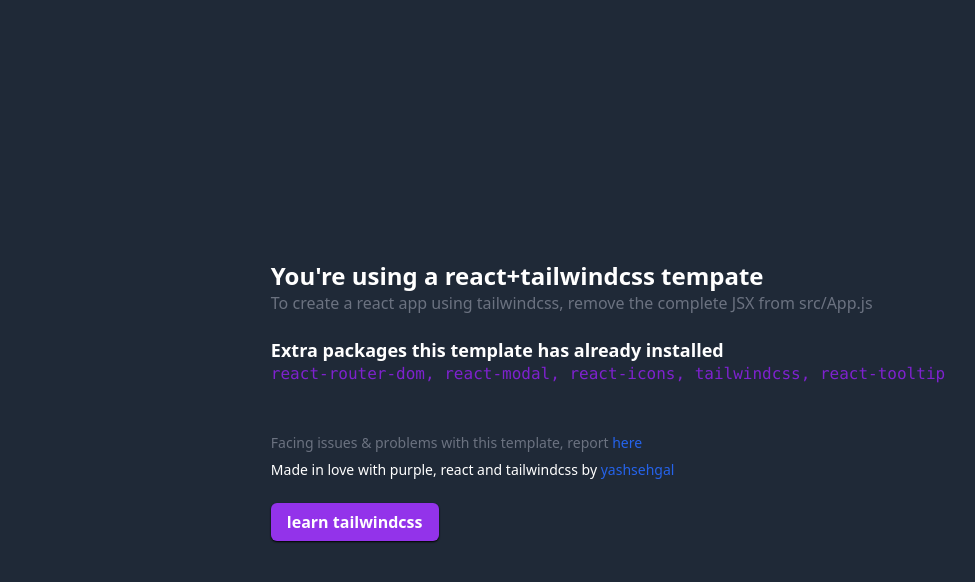
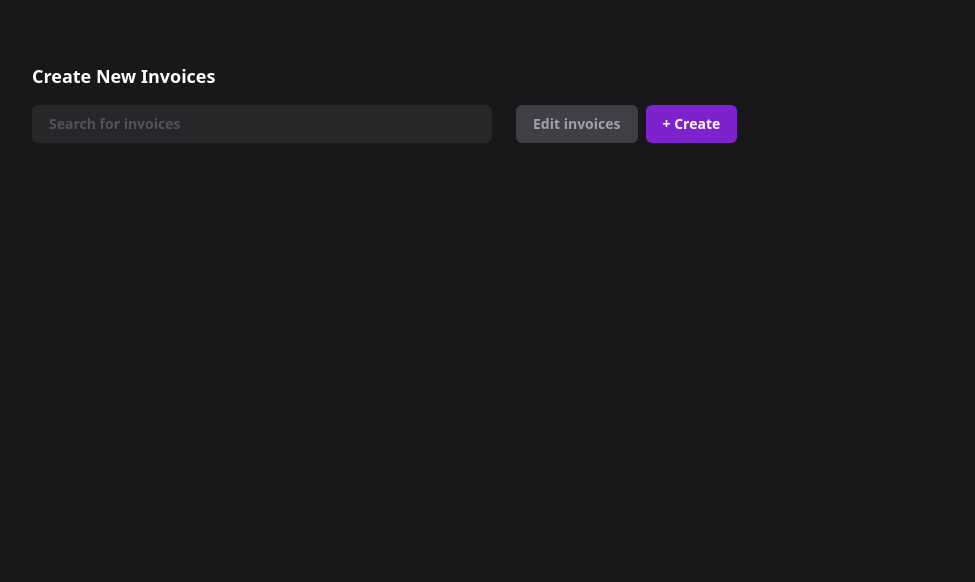
Before and after one commit to yashsehgal/uifeature-random-cover-generator, a React (Create React App) app: page / in a window 1280 px wide. Shown: the top 582 px of the page, without its empty margins (32-1007 px from the left). Built offline with nearby package versions, Linux system fonts and the light colour scheme.

Commit message:
Feat: UI template added

```diff
--- a/src/App.js
+++ b/src/App.js
@@ -1,33 +1,9 @@
+import CreateNewFiles from "./component/CreateNewFiles";
 
 export default function App() {
   return (
-    <div className="app w-[100vw] h-[100vh] flex flex-row items-center justify-center bg-gray-800 cursor-default">
-      <div className="app-content-container">
-        <h1 className="leading-snug text-2xl text-white font-semibold">
-          You're using a react+tailwindcss tempate
-        </h1>
-        <h3 className="leading-snug text-gray-500 font-normal">To create a react app using tailwindcss, remove the complete JSX from src/App.js</h3>
-        <div className="mt-6" />
-        <h4 className="leading-snug text-white font-semibold text-lg">
-          Extra packages this template has already installed
-        </h4>
-        <div className="leading-snug w-fit h-fit gap-2 font-medium font-mono text-purple-700 cursor-default">
-          react-router-dom, react-modal, react-icons, tailwindcss, react-tooltip
-        </div>
-        <div className="mt-12 font-normal">
-          <p className="leading-snug text-gray-500 text-sm">
-            Facing issues {"&"} problems with this template, report <a className="leading-snug text-blue-600 hover:underline" target="_blank" href="https://github.com/yashsehgal/react-tailwind-template/issues">here</a>
-          </p>
-          <p className="mt-2 leading-snug text-sm text-white">
-            Made in love with purple, react and tailwindcss by <a href="https://yashsehgal.com" target="_blank" className="leading-snug text-blue-600 hover:underline">yashsehgal</a>
-          </p>
-        </div>
-        <button className="mt-6 px-4 py-2 rounded-md bg-purple-600 text-white font-semibold flex flex-row items-center justify-center leading-snug lowercase hover:bg-blue-600 shadow-sm shadow-black"
-          onClick={() => window.open('https://tailwindcss.com/')}
-        >
-          learn tailwindcss
-        </button>
-      </div>
+    <div className="app">
+      <CreateNewFiles />
     </div>
   )
 }
--- /dev/null
+++ b/src/component/CreateNewFiles.jsx
@@ -0,0 +1,37 @@
+import React, { useState } from "react";
+
+import ReactModal from "react-modal";
+
+ReactModal.setAppElement("#root");
+
+export default function CreateNewFiles() {
+    const [createNewPopup, setCreateNewPopup] = useState(false);
+    return (
+        <React.Fragment>
+            <div className="create-new-files-section-wrapper m-16">
+                <h1 className="leading-snug text-white font-semibold text-lg">Create New Invoices</h1>
+                <div className="mt-4 flex flex-row items-center justify-start gap-6">
+                    <input type="text"
+                        className="w-[460px] h-fit px-4 py-2 rounded-md border border-transparent bg-zinc-800 placeholder:text-zinc-600 text-white font-semibold text-sm"
+                        placeholder="Search for invoices" />
+                    <span className="buttons-wrapper flex flex-row items-center justify-end gap-2">
+                        <button className="px-4 py-2 rounded-md border border-transparent bg-zinc-700 hover:brightness-125 text-zinc-400 font-semibold text-sm">
+                            Edit invoices
+                        </button>
+                        <button className="px-4 py-2 rounded-md border border-transparent bg-purple-700 hover:brightness-125 text-white font-semibold text-sm"
+                            onClick={() => setCreateNewPopup(true)}
+                        >
+                            {"+"} Create
+                        </button>
+                    </span>
+                </div>
+            </div>
+            <ReactModal
+                isOpen={createNewPopup}
+                onRequestClose={() => setCreateNewPopup(false)}
+            >
+
+            </ReactModal>
+        </React.Fragment>
+    )
+}
--- a/src/index.css
+++ b/src/index.css
@@ -1,3 +1,11 @@
 @tailwind base;
 @tailwind components;
 @tailwind utilities;
+
+body, html {
+    @apply bg-zinc-900;
+}
+
+input {
+    @apply focus:outline-none focus:outline-transparent;
+}
```
Also changed, not shown: .gitpod.yml (added), src/component/FileCard.jsx (added), src/component/helpers.js (added).
